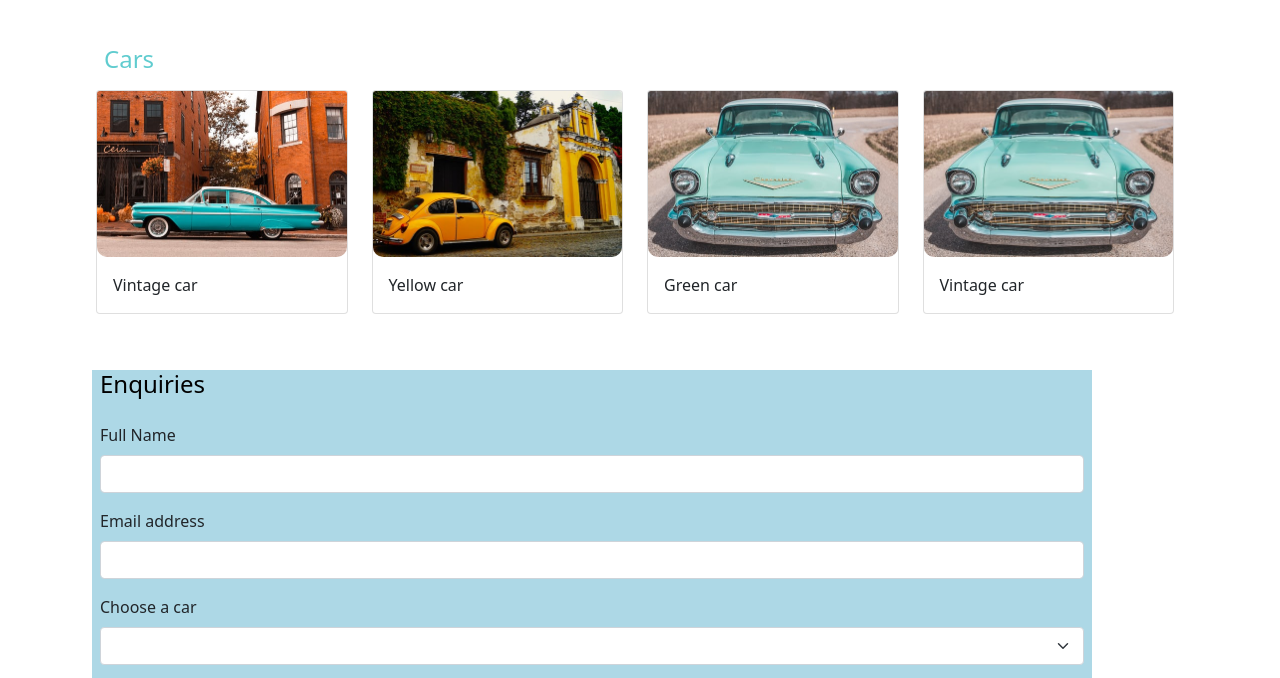
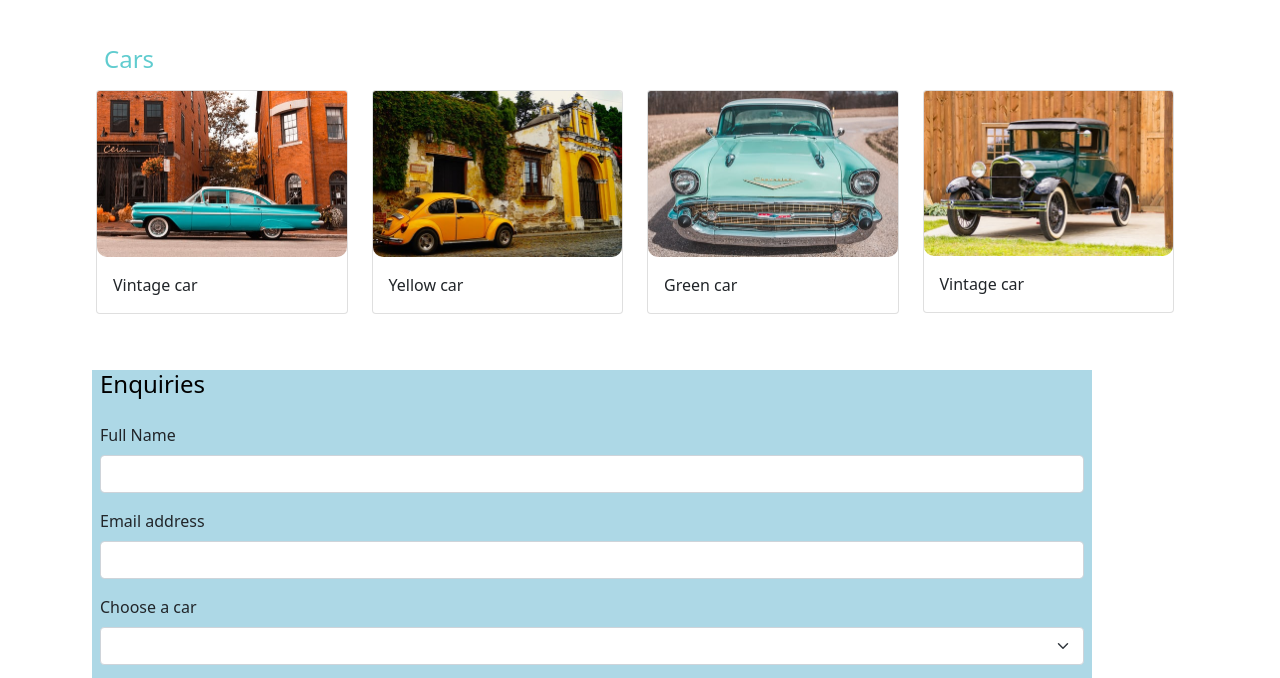
Before and after one commit to SarikaRPh/sarika-vintagecars, a plain HTML site: page index.html in a window 1280 px wide. Shown: the part 114-792 px from the top of the page. Drawn offline with nearby package versions, Linux system fonts and the light colour scheme.

Commit message:
add image

```diff
--- a/index.html
+++ b/index.html
@@ -90,7 +90,7 @@
           <!-- card 4 -->
           <div class="col my-2">
             <div class="card" >
-                <img src="./images/car6.jpg" class="card-img-top" alt="Vintage car">
+                <img src="./images/car5.jpg" class="card-img-top" alt="Vintage car">
                 <div class="card-body">
                   <p class="card-text">Vintage car</p>
                 </div>
```
